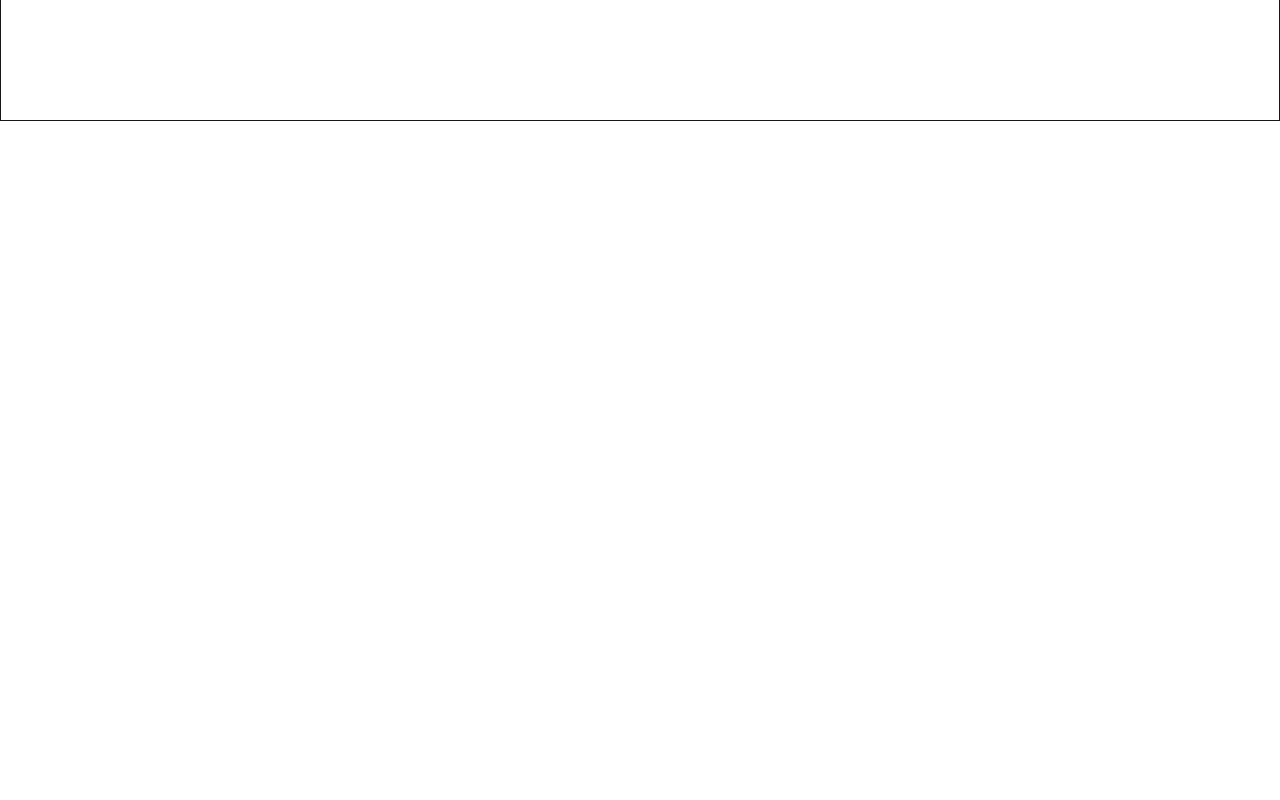
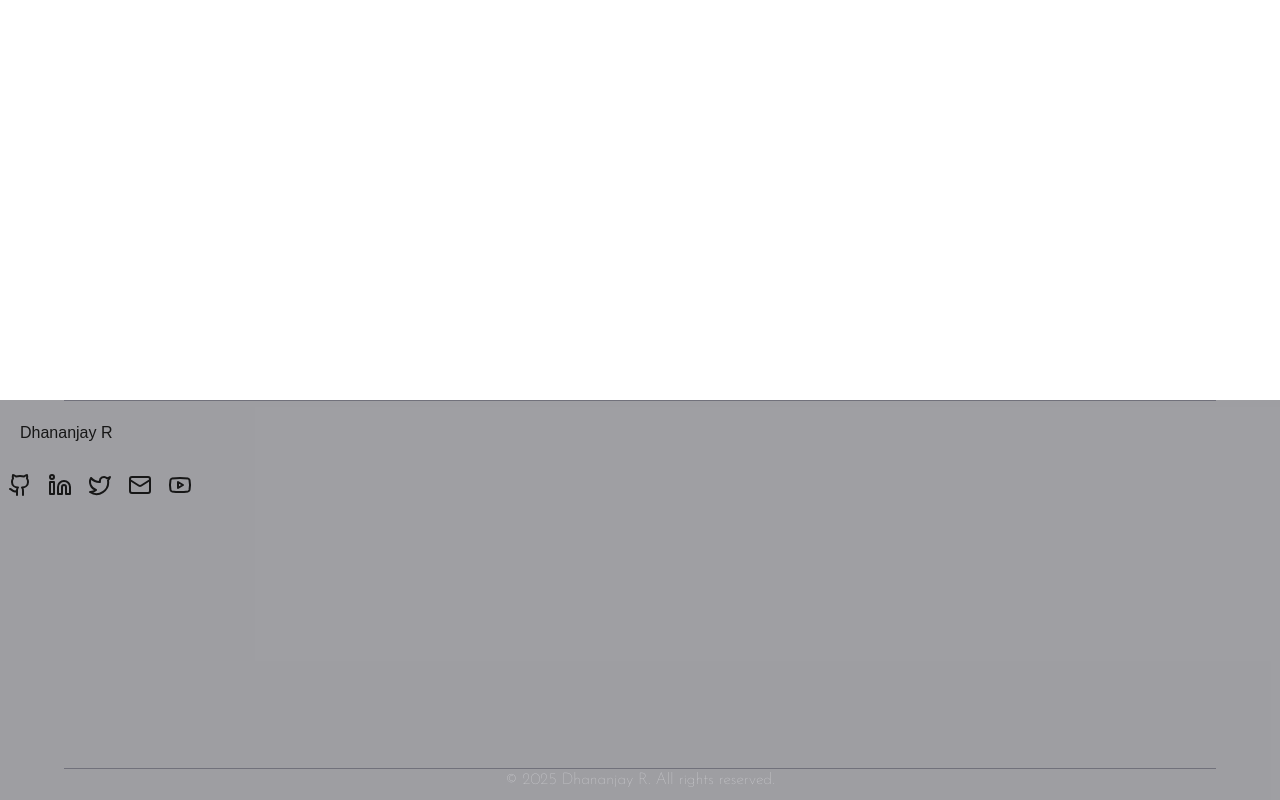
Before and after one commit to dhjr/Portfolio, a Next.js app: page / in a window 1280 px wide. Shown: the part 3912-4712 px from the top of the page. Before the commit the page ends 4033 px from the top, so only its background shows below. Built offline with nearby package versions, Linux system fonts and the light colour scheme; a web font is replaced by a local one.

Commit message:
footer socials added

```diff
--- a/src/app/components/footer.js
+++ b/src/app/components/footer.js
@@ -1,10 +1,34 @@
-import Image from "next/image";
+import { Github, Linkedin, Twitter, Mail, Youtube } from "lucide-react";
+
 export default function footer() {
-  const size = 400;
   return (
     <>
-      <section className="relative w-full h-100 border">
+      <section className="relative w-full h-100 bg-zinc-700/50">
+        <div className="w-[90%] mx-auto  h-[0.5px]  bg-zinc-500"></div>
         <h3 className="font-1boldonse m-5">Dhananjay R</h3>
+        <div className="w-50 flex flex-row  ">
+          <button className="rounded-2xl p-2 hover:bg-zinc-600 transition-colors duration-100">
+            <Github />
+          </button>
+          <button className="rounded-2xl p-2 hover:bg-zinc-600 transition-colors duration-100">
+            <Linkedin />
+          </button>
+          <button className="rounded-2xl p-2 hover:bg-zinc-600 transition-colors duration-100">
+            <Twitter />
+          </button>
+          <button className="rounded-2xl p-2 hover:bg-zinc-600 transition-colors duration-100">
+            <Mail />
+          </button>
+          <button className="rounded-2xl p-2 hover:bg-zinc-600 transition-colors duration-100">
+            <Youtube />
+          </button>
+        </div>
+        <div className="absolute bottom-2 w-full text-center">
+          <div className="w-[90%] mx-auto  h-[0.5px]  bg-zinc-500"></div>
+          <p className="bottom-0 font-thin text-zinc-300">
+            © 2025 Dhananjay R. All rights reserved.
+          </p>
+        </div>
       </section>
     </>
   );
--- a/src/app/contact/page.js
+++ b/src/app/contact/page.js
@@ -3,8 +3,10 @@ import Header from "@/components/sectionHeader";
 export default function contact() {
   return (
     <>
-      <Header name="Contact" />
-      <p>Contact section</p>
+      <div className="min-h-dvh">
+        <Header name="Contact" />
+        <p>Contact section</p>
+      </div>
     </>
   );
 }
```
